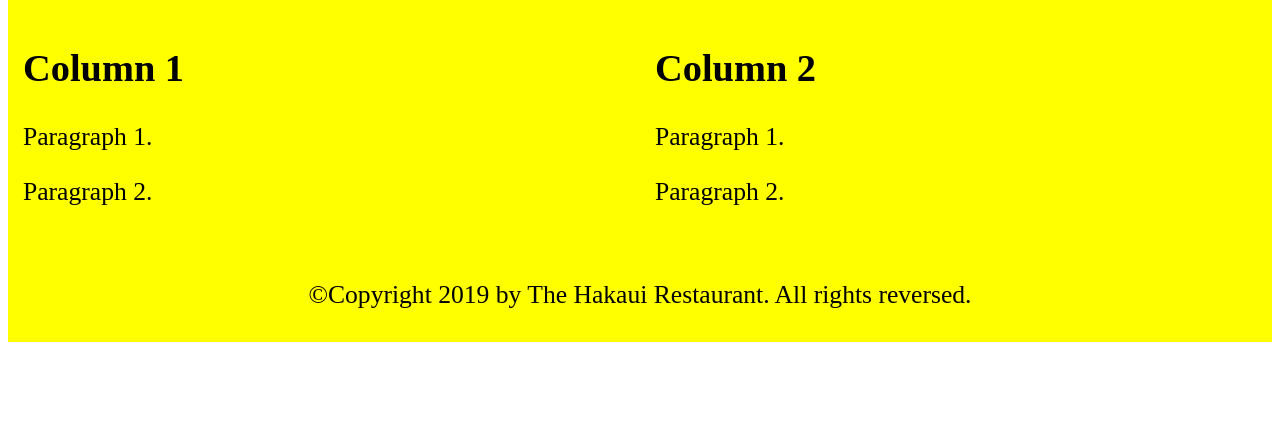
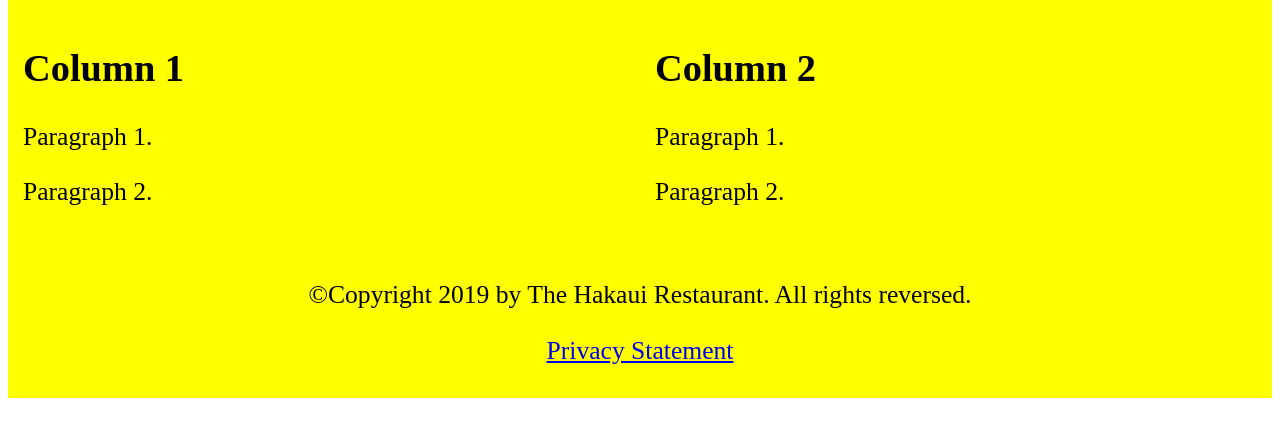
Before and after one commit to Falkurne/falkurne.github.io, a PHP site: page / in a window 1280 px wide. Shown: the part 281-718 px from the top of the page. Run offline with PHP 8.4, Linux system fonts and the light colour scheme.

Commit message:
Updating index and style

```diff
--- a/index.html
+++ b/index.html
@@ -8,7 +8,7 @@
     </head>
 
     <body>
-        <!-- Header and nav bar used accross all pages -->
+        <!-- Header and nav bar used on all pages -->
         <header class="header"> <h1>Hakaui Restaurant</h1>
         </header>
         <div class="topnav">
@@ -33,9 +33,10 @@
             </div>
         </main>
 
-          <!-- And here is our main footer that is used across all the pages of our website -->
+          <!-- footer accross all pages -->
         <footer class="footer">
             <p>©Copyright 2019 by The Hakaui Restaurant. All rights reversed.</p>
+            <p><a href="./privacy_statement">Privacy Statement</a></p>
         </footer>
     </body>
 </html>
--- a/styles/style.css
+++ b/styles/style.css
@@ -37,9 +37,7 @@
     display: table;
     clear: both;
 }
-/* Responsive layout - makes the two columns stack on top of each other
- instead of next to each other -- we cover media queries later
-  in the module */
+/* Cloumns stack instead of being next to each other depending on screen width*/
 @media screen and (max-width:600px) {
     .column {
         width: 100%;
```
